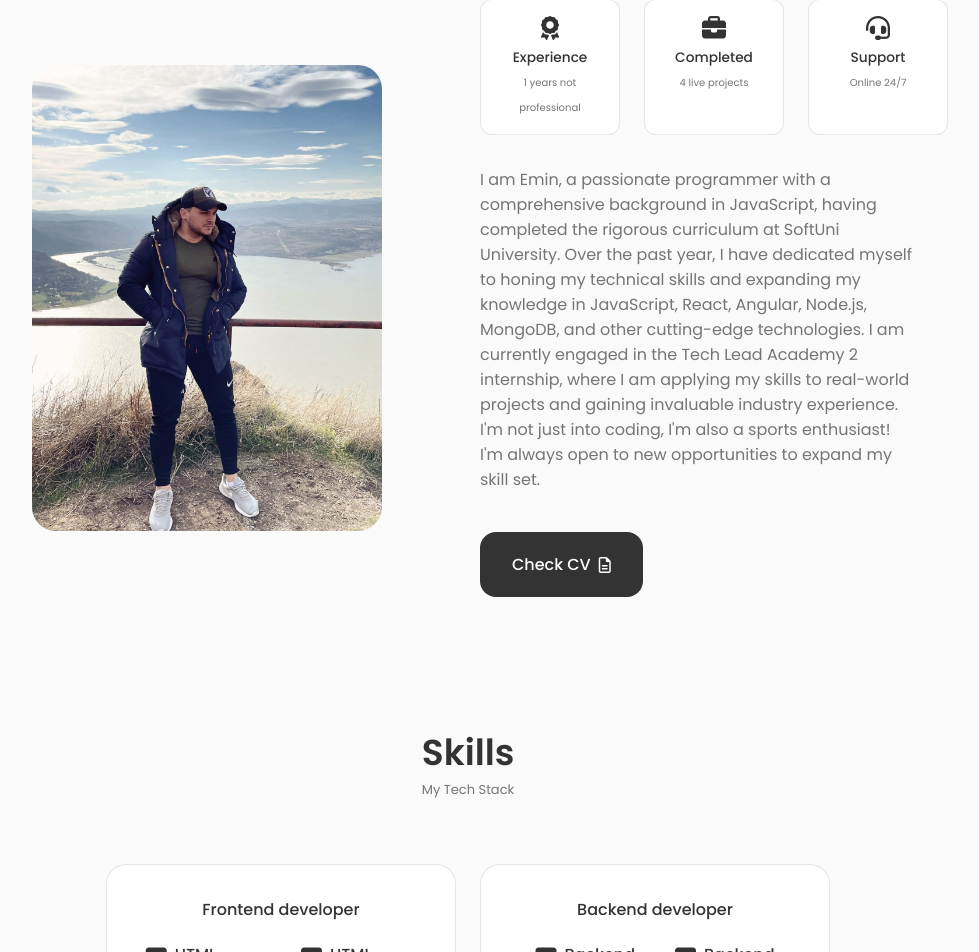
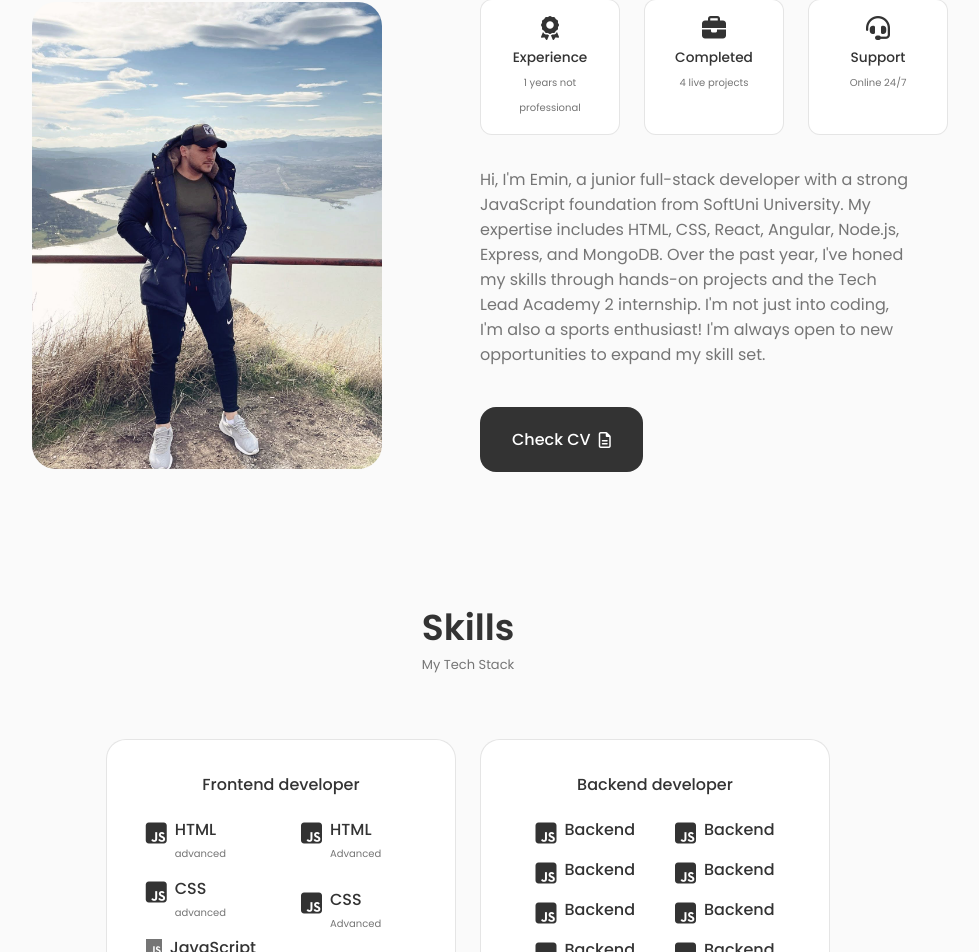
Before and after one commit to emin-apm/Portfolio, a React (Vite) app in the folder MyPortfolio/: page / in a window 1280 px wide. Shown: the part 889-1841 px from the top of the page, without its empty margins (172-1151 px from the left). Built offline with nearby package versions, Linux system fonts and the light colour scheme.

Commit message:
About data change

```diff
--- a/MyPortfolio/src/components/About/About.jsx
+++ b/MyPortfolio/src/components/About/About.jsx
@@ -12,16 +12,19 @@ export default function About() {
         <div className={styles.about_data}>
           <Info />
           <p className={styles.about_description}>
-            I am Emin, a passionate programmer with a comprehensive background
-            in JavaScript, having completed the rigorous curriculum at SoftUni
-            University. Over the past year, I have dedicated myself to honing my
-            technical skills and expanding my knowledge in JavaScript, React,
-            Angular, Node.js, MongoDB, and other cutting-edge technologies. I am
-            currently engaged in the Tech Lead Academy 2 internship, where I am
-            applying my skills to real-world projects and gaining invaluable
-            industry experience.
-            <br /> I'm not just into coding, I'm also a sports enthusiast! I'm
-            always open to new opportunities to expand my skill set.
+            {/* Hi, I'm Emin, a programmer with a strong JavaScript foundation from
+            SoftUni University. Over the past year, I've honed my skills in
+            React, Angular, Node.js, and MongoDB through hands-on projects and
+            the Tech Lead Academy 2 internship. I'm not just into coding, I'm
+            also a sports enthusiast! I'm always open to new opportunities to
+            expand my skill set. */}
+            Hi, I'm Emin, a junior full-stack developer with a strong JavaScript
+            foundation from SoftUni University. My expertise includes HTML, CSS,
+            React, Angular, Node.js, Express, and MongoDB. Over the past year,
+            I've honed my skills through hands-on projects and the Tech Lead
+            Academy 2 internship. I'm not just into coding, I'm also a sports
+            enthusiast! I'm always open to new opportunities to expand my skill
+            set.
           </p>
           <div className="button button_flex">
             Check CV
```
